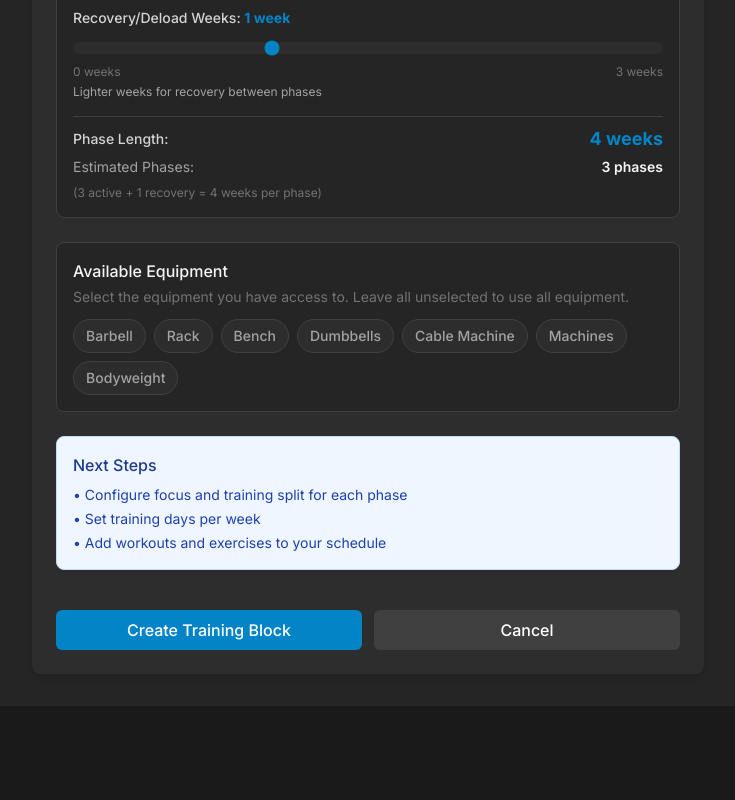
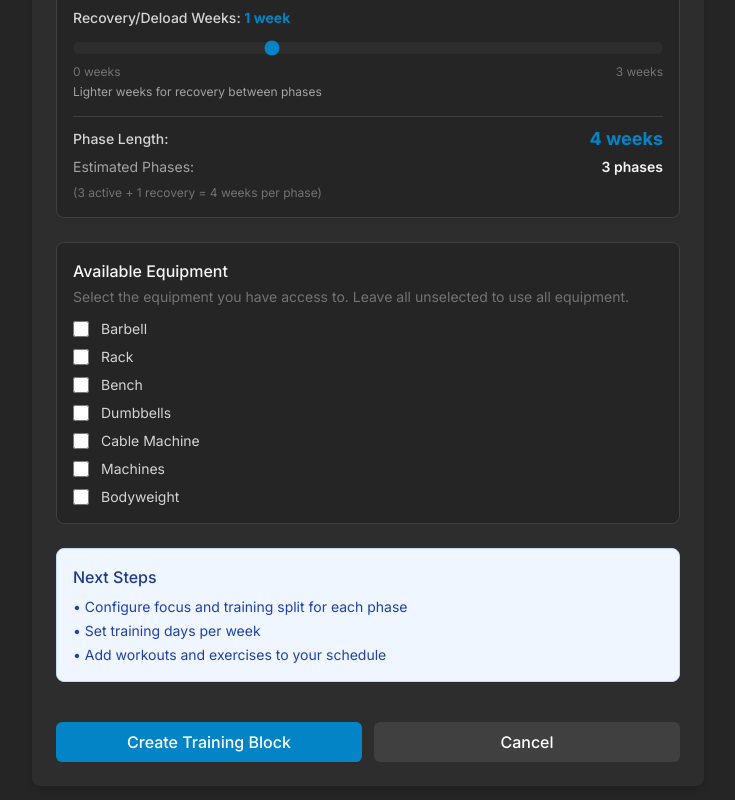
Before and after one commit to ross-adam-d/strength-training-app, a Next.js app: page /macrocycles/setup in a window 1280 px wide. Shown: the part 687-1487 px from the top of the page, without its empty margins (272-1007 px from the left). Before the commit the page ends 1393 px from the top, so only its background shows below. Built offline with nearby package versions, Linux system fonts and the light colour scheme; no server answers; the database is empty; sample sign-in values are in the browser's storage.

Commit message:
Checkbox equipment UI, in-app delete modal, exclude dumbbell bench without bench

```diff
--- a/app/(dashboard)/macrocycles/[id]/page.tsx
+++ b/app/(dashboard)/macrocycles/[id]/page.tsx
@@ -6,6 +6,7 @@ import { Button } from '@/components/ui/button'
 import { Card, CardBody } from '@/components/ui/card'
 import { Input } from '@/components/ui/input'
 import { Select } from '@/components/ui/select'
+import { Modal } from '@/components/ui/modal'
 import Link from 'next/link'
 
 interface Mesocycle {
@@ -67,6 +68,7 @@ export default function MacrocycleDetailPage() {
   const [dirtyStructure, setDirtyStructure] = useState<Set<string>>(new Set())
   const [updatingStructure, setUpdatingStructure] = useState<string | null>(null)
   const [rebuildModal, setRebuildModal] = useState<Mesocycle | null>(null)
+  const [showDeleteModal, setShowDeleteModal] = useState(false)
 
   // Refs for batching phase config saves
   const pendingPhaseUpdates = useRef<Map<string, Record<string, unknown>>>(new Map())
@@ -96,10 +98,6 @@ export default function MacrocycleDetailPage() {
   }, [fetchMacrocycle])
 
   async function handleDelete() {
-    if (!confirm('Are you sure you want to delete this training block? This will delete all associated data.')) {
-      return
-    }
-
     try {
       const response = await fetch(`/api/macrocycles/${params.id}`, {
         method: 'DELETE',
@@ -428,7 +426,7 @@ export default function MacrocycleDetailPage() {
               value={macrocycle.status}
               onChange={(e) => handleStatusChange(e.target.value as 'planned' | 'active' | 'paused' | 'completed')}
             />
-            <Button variant="danger" size="sm" onClick={handleDelete}>
+            <Button variant="danger" size="sm" onClick={() => setShowDeleteModal(true)}>
               Delete
             </Button>
           </div>
@@ -599,6 +597,26 @@ export default function MacrocycleDetailPage() {
       )}
 
       {/* Rebuild workouts modal */}
+      <Modal
+        isOpen={showDeleteModal}
+        onClose={() => setShowDeleteModal(false)}
+        title="Delete Training Block"
+      >
+        <div className="space-y-4">
+          <p className="text-gray-700">
+            Are you sure you want to delete <span className="font-semibold">{macrocycle.name}</span>? This will permanently delete all phases, weeks, and workouts.
+          </p>
+          <div className="flex gap-3 justify-end pt-2">
+            <Button variant="secondary" onClick={() => setShowDeleteModal(false)}>
+              Cancel
+            </Button>
+            <Button variant="danger" onClick={() => { setShowDeleteModal(false); handleDelete() }}>
+              Delete
+            </Button>
+          </div>
+        </div>
+      </Modal>
+
       {rebuildModal && (() => {
         const phaseIndex = macrocycle!.mesocycles.indexOf(rebuildModal) + 1
         return (
--- a/app/(dashboard)/macrocycles/setup/page.tsx
+++ b/app/(dashboard)/macrocycles/setup/page.tsx
@@ -252,7 +252,7 @@ export default function SetupPage() {
             <div className="bg-gray-50 border border-gray-200 rounded-lg p-4">
               <h3 className="font-medium text-gray-900 mb-1">Available Equipment</h3>
               <p className="text-sm text-gray-500 mb-3">Select the equipment you have access to. Leave all unselected to use all equipment.</p>
-              <div className="flex flex-wrap gap-2">
+              <div className="space-y-2">
                 {[
                   { key: 'barbell',    label: 'Barbell' },
                   { key: 'rack',       label: 'Rack' },
@@ -262,18 +262,15 @@ export default function SetupPage() {
                   { key: 'machine',    label: 'Machines' },
                   { key: 'bodyweight', label: 'Bodyweight' },
                 ].map(({ key, label }) => (
-                  <button
-                    key={key}
-                    type="button"
-                    onClick={() => toggleEquipment(key)}
-                    className={`px-3 py-1.5 rounded-full text-sm font-medium border transition-colors ${
-                      availableEquipment.includes(key)
-                        ? 'bg-primary-600 text-white border-primary-600'
-                        : 'bg-white text-gray-600 border-gray-300 hover:border-primary-400'
-                    }`}
-                  >
-                    {label}
-                  </button>
+                  <label key={key} className="flex items-center gap-3 cursor-pointer">
+                    <input
+                      type="checkbox"
+                      checked={availableEquipment.includes(key)}
+                      onChange={() => toggleEquipment(key)}
+                      className="w-4 h-4 rounded border-gray-300 text-primary-600 focus:ring-primary-500 cursor-pointer"
+                    />
+                    <span className="text-sm text-gray-700">{label}</span>
+                  </label>
                 ))}
               </div>
             </div>
--- a/lib/splitTemplates.ts
+++ b/lib/splitTemplates.ts
@@ -28,7 +28,7 @@ const WORKOUT_TYPES: Record<string, WorkoutType> = {
     name: 'Full Body',
     slots: [
       { label: 'Legs (Compound)',  exerciseName: 'Barbell Squat',       equipment: 'rack',     alternatives: [{ exerciseName: 'Leg Press', equipment: 'machine' }, { exerciseName: 'Lunges', equipment: 'bodyweight' }],                                                        buildSets: 4, buildReps: '6-8',   recoverySets: 2, recoveryReps: '8-10',  restPeriod: 180 },
-      { label: 'Chest (Compound)', exerciseName: 'Barbell Bench Press', equipment: 'bench',     alternatives: [{ exerciseName: 'Dumbbell Bench Press', equipment: 'dumbbell' }, { exerciseName: 'Push-ups', equipment: 'bodyweight' }],                                         buildSets: 4, buildReps: '6-8',   recoverySets: 2, recoveryReps: '8-10',  restPeriod: 150 },
+      { label: 'Chest (Compound)', exerciseName: 'Barbell Bench Press', equipment: 'bench',     alternatives: [{ exerciseName: 'Dumbbell Bench Press', equipment: 'bench' }, { exerciseName: 'Push-ups', equipment: 'bodyweight' }],                                         buildSets: 4, buildReps: '6-8',   recoverySets: 2, recoveryReps: '8-10',  restPeriod: 150 },
       { label: 'Back (Compound)',  exerciseName: 'Barbell Row',         equipment: 'barbell',     alternatives: [{ exerciseName: 'Seated Cable Row', equipment: 'cable' }, { exerciseName: 'Lat Pulldown', equipment: 'cable' }],                                                  buildSets: 3, buildReps: '8-10',  recoverySets: 2, recoveryReps: '10-12', restPeriod: 120 },
       { label: 'Shoulders',        exerciseName: 'Overhead Press',      equipment: 'rack',     alternatives: [{ exerciseName: 'Dumbbell Shoulder Press', equipment: 'dumbbell' }],                                                                                             buildSets: 3, buildReps: '8-10',  recoverySets: 2, recoveryReps: '10-12', restPeriod: 120 },
       { label: 'Core',             exerciseName: 'Plank',               equipment: 'bodyweight',  alternatives: [],                                                                                                                                                                buildSets: 3, buildReps: '60s',   recoverySets: 2, recoveryReps: '30s',   restPeriod: 60  },
@@ -37,7 +37,7 @@ const WORKOUT_TYPES: Record<string, WorkoutType> = {
   'Upper': {
     name: 'Upper',
     slots: [
-      { label: 'Chest (Compound)', exerciseName: 'Barbell Bench Press', equipment: 'bench',  alternatives: [{ exerciseName: 'Dumbbell Bench Press', equipment: 'dumbbell' }, { exerciseName: 'Push-ups', equipment: 'bodyweight' }],  buildSets: 4, buildReps: '6-8',   recoverySets: 2, recoveryReps: '8-10',  restPeriod: 150 },
+      { label: 'Chest (Compound)', exerciseName: 'Barbell Bench Press', equipment: 'bench',  alternatives: [{ exerciseName: 'Dumbbell Bench Press', equipment: 'bench' }, { exerciseName: 'Push-ups', equipment: 'bodyweight' }],  buildSets: 4, buildReps: '6-8',   recoverySets: 2, recoveryReps: '8-10',  restPeriod: 150 },
       { label: 'Back (Compound)',  exerciseName: 'Barbell Row',         equipment: 'barbell',  alternatives: [{ exerciseName: 'Seated Cable Row', equipment: 'cable' }, { exerciseName: 'Lat Pulldown', equipment: 'cable' }],          buildSets: 4, buildReps: '6-8',   recoverySets: 2, recoveryReps: '8-10',  restPeriod: 150 },
       { label: 'Shoulders',        exerciseName: 'Overhead Press',      equipment: 'rack',  alternatives: [{ exerciseName: 'Dumbbell Shoulder Press', equipment: 'dumbbell' }],                                                    buildSets: 3, buildReps: '8-10',  recoverySets: 2, recoveryReps: '10-12', restPeriod: 120 },
       { label: 'Biceps',           exerciseName: 'Dumbbell Curl',       equipment: 'dumbbell', alternatives: [{ exerciseName: 'Barbell Curl', equipment: 'barbell' }],                                                               buildSets: 3, buildReps: '10-12', recoverySets: 2, recoveryReps: '12-15', restPeriod: 60  },
@@ -56,7 +56,7 @@ const WORKOUT_TYPES: Record<string, WorkoutType> = {
   'Push': {
     name: 'Push',
     slots: [
-      { label: 'Chest (Compound)',  exerciseName: 'Barbell Bench Press',  equipment: 'bench',  alternatives: [{ exerciseName: 'Dumbbell Bench Press', equipment: 'dumbbell' }, { exerciseName: 'Push-ups', equipment: 'bodyweight' }],                                       buildSets: 4, buildReps: '6-8',   recoverySets: 2, recoveryReps: '8-10',  restPeriod: 150 },
+      { label: 'Chest (Compound)',  exerciseName: 'Barbell Bench Press',  equipment: 'bench',  alternatives: [{ exerciseName: 'Dumbbell Bench Press', equipment: 'bench' }, { exerciseName: 'Push-ups', equipment: 'bodyweight' }],                                       buildSets: 4, buildReps: '6-8',   recoverySets: 2, recoveryReps: '8-10',  restPeriod: 150 },
       { label: 'Shoulders',         exerciseName: 'Overhead Press',       equipment: 'rack',  alternatives: [{ exerciseName: 'Dumbbell Shoulder Press', equipment: 'dumbbell' }],                                                                                           buildSets: 3, buildReps: '8-10',  recoverySets: 2, recoveryReps: '10-12', restPeriod: 120 },
       { label: 'Chest (Isolation)', exerciseName: 'Chest Fly (Dumbbell)', equipment: 'dumbbell', alternatives: [{ exerciseName: 'Push-ups', equipment: 'bodyweight' }],                                                                                                        buildSets: 3, buildReps: '10-12', recoverySets: 2, recoveryReps: '12-15', restPeriod: 90  },
       { label: 'Side Delts',        exerciseName: 'Lateral Raise',        equipment: 'dumbbell', alternatives: [{ exerciseName: 'Front Raise', equipment: 'dumbbell' }],                                                                                                       buildSets: 3, buildReps: '12-15', recoverySets: 2, recoveryReps: '15',    restPeriod: 60  },
@@ -85,7 +85,7 @@ const WORKOUT_TYPES: Record<string, WorkoutType> = {
   'Chest': {
     name: 'Chest',
     slots: [
-      { label: 'Chest (Flat)',      exerciseName: 'Barbell Bench Press',   equipment: 'bench',  alternatives: [{ exerciseName: 'Dumbbell Bench Press', equipment: 'dumbbell' }, { exerciseName: 'Push-ups', equipment: 'bodyweight' }],                                      buildSets: 4, buildReps: '6-8',   recoverySets: 2, recoveryReps: '8-10',  restPeriod: 150 },
+      { label: 'Chest (Flat)',      exerciseName: 'Barbell Bench Press',   equipment: 'bench',  alternatives: [{ exerciseName: 'Dumbbell Bench Press', equipment: 'bench' }, { exerciseName: 'Push-ups', equipment: 'bodyweight' }],                                      buildSets: 4, buildReps: '6-8',   recoverySets: 2, recoveryReps: '8-10',  restPeriod: 150 },
       { label: 'Chest (Incline)',   exerciseName: 'Incline Dumbbell Press', equipment: 'dumbbell', alternatives: [{ exerciseName: 'Incline Barbell Bench Press', equipment: 'bench' }, { exerciseName: 'Push-ups', equipment: 'bodyweight' }],                               buildSets: 3, buildReps: '8-10',  recoverySets: 2, recoveryReps: '10-12', restPeriod: 120 },
       { label: 'Chest (Isolation)', exerciseName: 'Chest Fly (Dumbbell)',  equipment: 'dumbbell', alternatives: [{ exerciseName: 'Push-ups', equipment: 'bodyweight' }],                                                                                                       buildSets: 3, buildReps: '10-12', recoverySets: 2, recoveryReps: '12-15', restPeriod: 90  },
       { label: 'Triceps',           exerciseName: 'Tricep Pushdown',       equipment: 'cable',    alternatives: [{ exerciseName: 'Overhead Tricep Extension', equipment: 'dumbbell' }, { exerciseName: 'Tricep Dips', equipment: 'bodyweight' }],                              buildSets: 3, buildReps: '10-12', recoverySets: 2, recoveryReps: '12-15', restPeriod: 60  },
```
